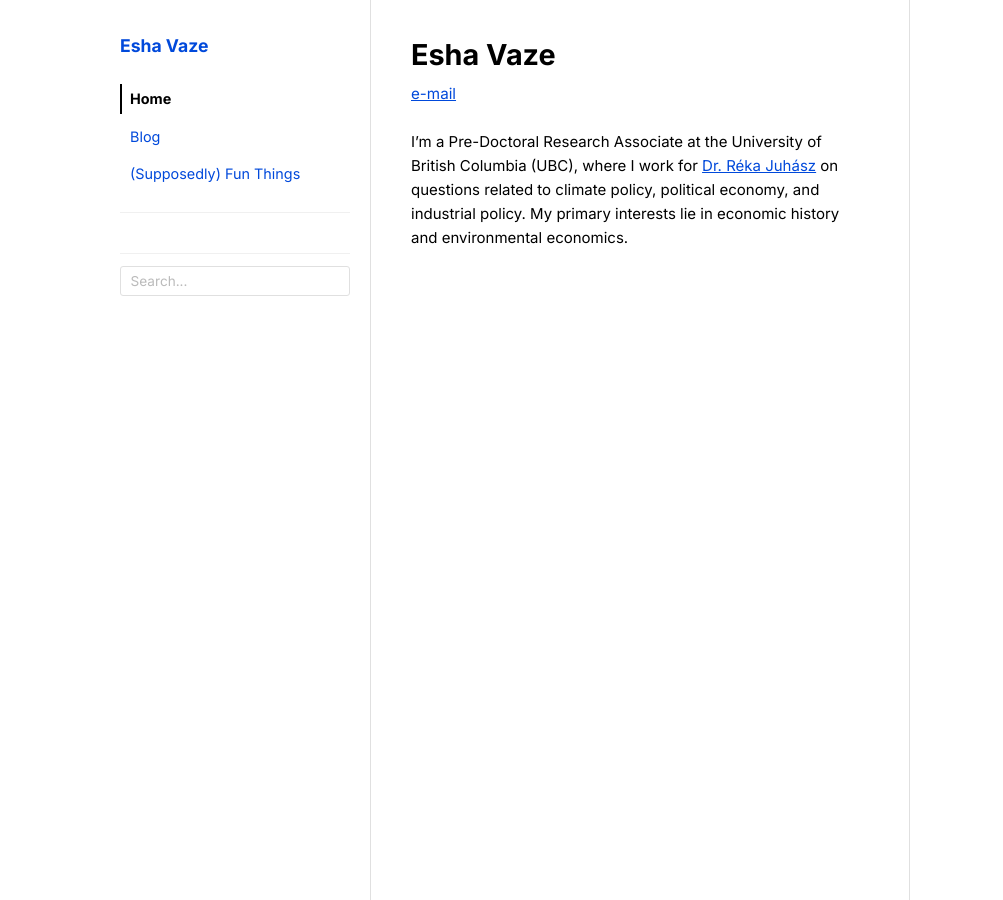
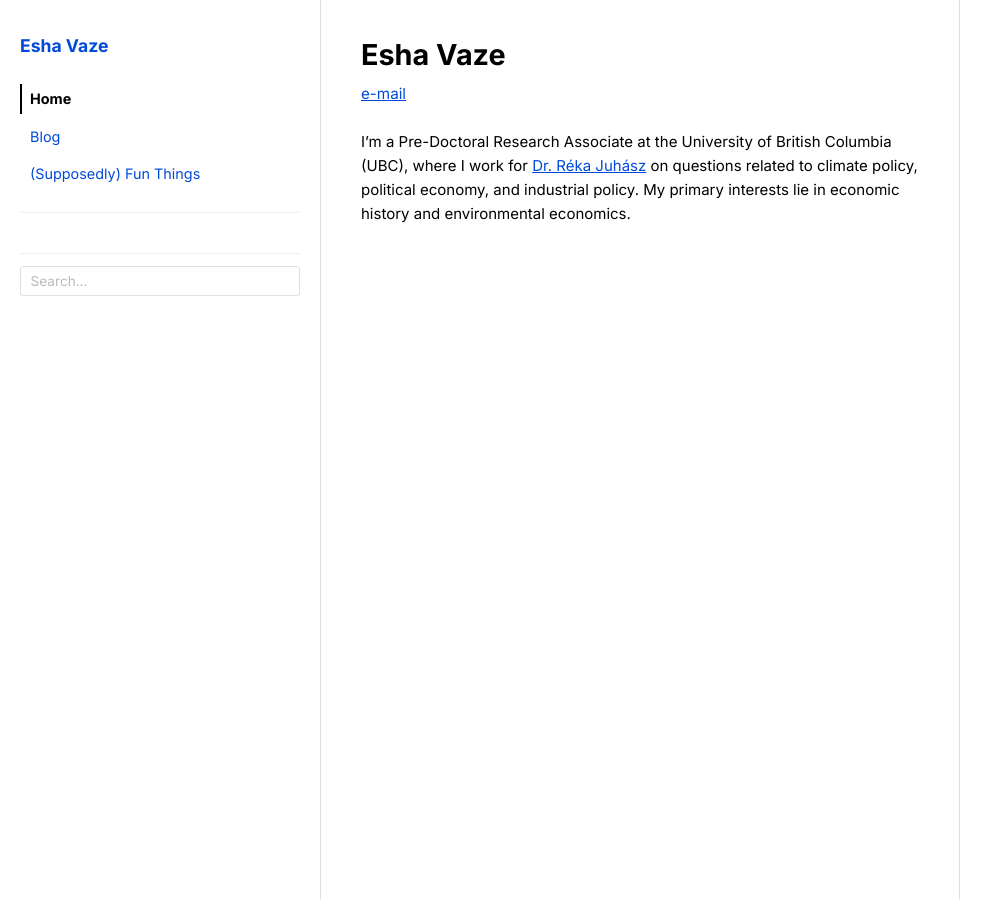
Before and after one commit to vaze-esha/vaze-esha.github.io, a Jekyll site: the page built from index.md, in a window 1280 px wide. Shown: the whole page, without its empty margins (0-1003 px from the left). Built offline with Jekyll 4.4.1, drawn with Linux system fonts in a browser that asks for light colours.

Commit message:
Remove body max-width so 25/50/25 splits are true viewport percentages
Co-Authored-By: Claude Sonnet 4.6 <noreply@anthropic.com>

```diff
--- a/assets/css/style.css
+++ b/assets/css/style.css
@@ -17,8 +17,6 @@ body {
   background-color: white;
   font-size: 15px;
   line-height: 1.6;
-  max-width: 1080px;
-  margin: 0 auto;
 }
 
 /* ── Sidebar ── */
```
Also changed, not shown: 2 other files.
